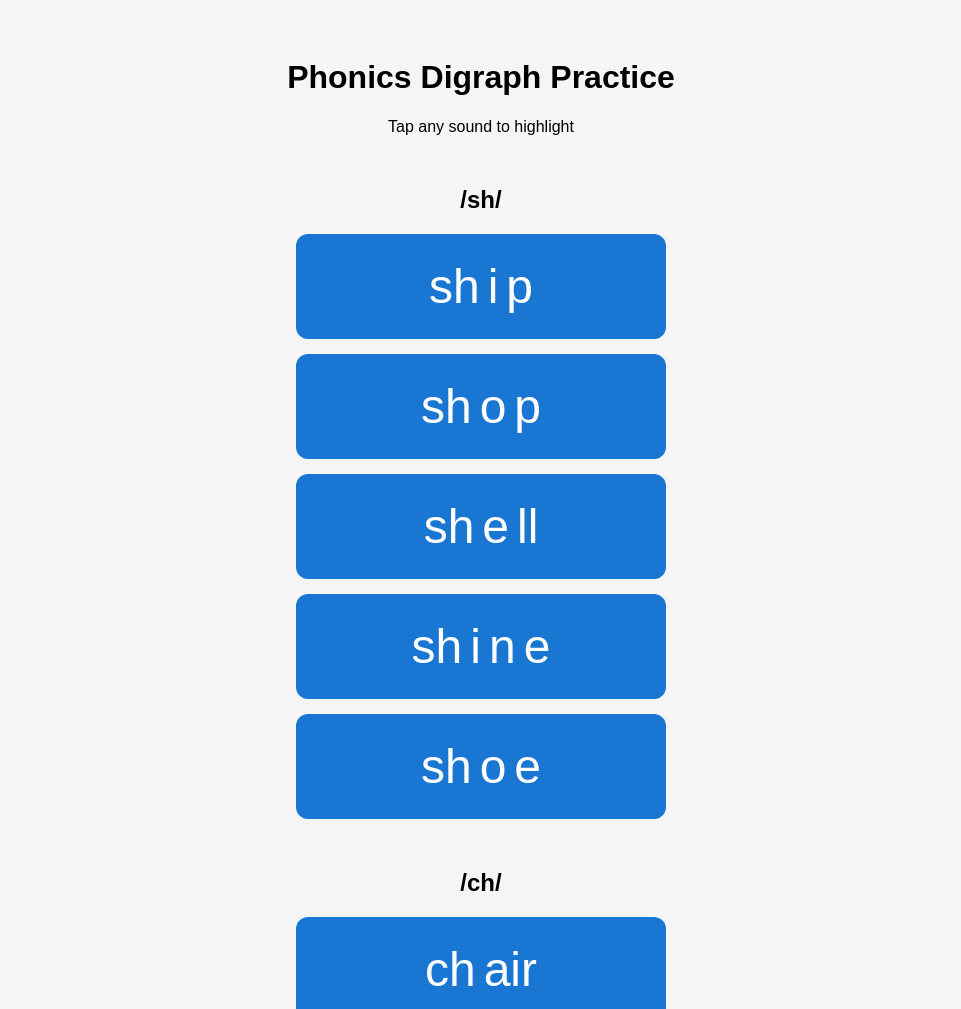
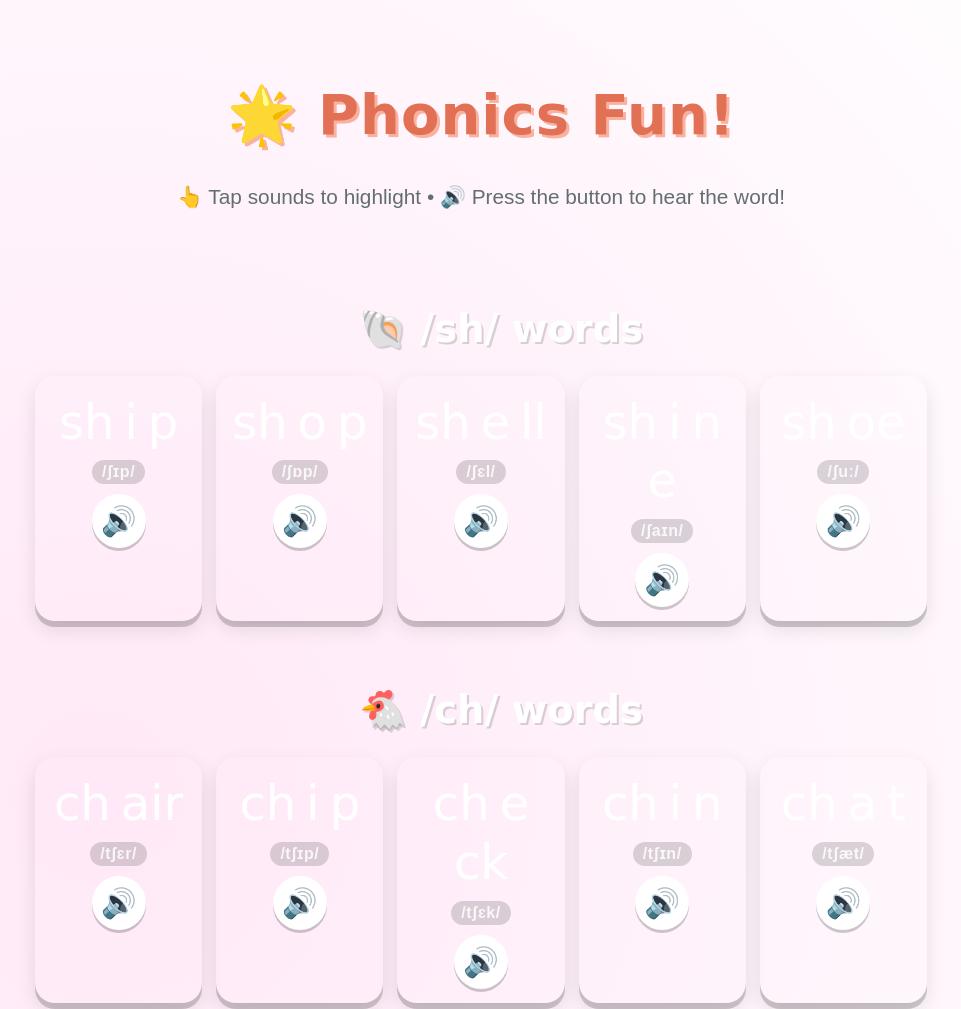
Before and after one commit to athishsreeram/Phonics, a plain HTML site: page digraphs.html in a window 1280 px wide. Shown: the top 1009 px of the page, without its empty margins (159-1120 px from the left). Drawn offline with Linux system fonts and the light colour scheme.

Commit message:
Refactor digraphs.html for improved structure and style

```diff
--- a/digraphs.html
+++ b/digraphs.html
@@ -1,190 +1,419 @@
 <!DOCTYPE html>
-<html>
+
+<html lang="en">
 <head>
 <meta charset="UTF-8">
-<title>Phonics Digraph Practice</title>
+<meta name="viewport" content="width=device-width, initial-scale=1.0, maximum-scale=1.0">
+<title>🌟 Phonics Fun!</title>
+<link href="https://fonts.googleapis.com/css2?family=Nunito:wght@700;800;900&family=Fredoka+One&display=swap" rel="stylesheet">
+<style>
+  :root {
+    --bg: #FFF9EC;
+    --card-sh: #FF6B6B;
+    --card-ch: #FF9F43;
+    --card-th-soft: #54A0FF;
+    --card-th-hard: #5F27CD;
+    --card-ph: #00D2D3;
+    --card-gh: #1DD1A1;
+    --card-wh: #FF6FA2;
+    --card-ck: #F368E0;
+    --card-end: #786fa6;
+    --text-dark: #2d3436;
+    --highlight: #FDCB6E;
+  }
 
-<style>
+- { box-sizing: border-box; margin: 0; padding: 0; }
+
 body {
-  font-family: Arial, sans-serif;
-  text-align: center;
-  background: #f5f5f5;
-  padding: 30px;
+font-family: ‘Nunito’, sans-serif;
+background: var(–bg);
+min-height: 100vh;
+padding: 16px;
+background-image: radial-gradient(circle at 20% 20%, #FFE8F7 0%, transparent 40%),
+radial-gradient(circle at 80% 80%, #E8F4FF 0%, transparent 40%);
 }
 
-h2 {
-  margin-top: 50px;
+header {
+text-align: center;
+padding: 20px 10px 10px;
+}
+
+header h1 {
+font-family: ‘Fredoka One’, cursive;
+font-size: clamp(2rem, 8vw, 3.5rem);
+color: #e17055;
+text-shadow: 3px 3px 0 #fab1a0;
+letter-spacing: 1px;
+}
+
+header p {
+font-size: clamp(1rem, 4vw, 1.3rem);
+color: #636e72;
+margin-top: 6px;
+}
+
+.section {
+margin: 24px auto;
+max-width: 900px;
+}
+
+.section-title {
+font-family: ‘Fredoka One’, cursive;
+font-size: clamp(1.5rem, 6vw, 2.4rem);
+text-align: center;
+margin-bottom: 14px;
+padding: 10px 20px;
+border-radius: 50px;
+display: inline-block;
+width: 100%;
+color: white;
+text-shadow: 2px 2px 0 rgba(0,0,0,0.15);
+}
+
+.cards-grid {
+display: grid;
+grid-template-columns: repeat(auto-fill, minmax(min(160px, 45vw), 1fr));
+gap: 14px;
+padding: 0 4px;
 }
 
 .word-card {
-  background: #1976d2;
-  padding: 25px;
-  margin: 15px auto;
-  width: 320px;
-  border-radius: 12px;
-  font-size: 48px;
+border-radius: 20px;
+padding: 18px 10px 14px;
+text-align: center;
+position: relative;
+box-shadow: 0 6px 0 rgba(0,0,0,0.18), 0 8px 20px rgba(0,0,0,0.1);
+transition: transform 0.1s, box-shadow 0.1s;
+user-select: none;
+cursor: default;
+display: flex;
+flex-direction: column;
+align-items: center;
+gap: 10px;
+}
+
+.word-card:active {
+transform: translateY(3px);
+box-shadow: 0 3px 0 rgba(0,0,0,0.18);
+}
+
+.sounds-row {
+display: flex;
+justify-content: center;
+align-items: center;
+flex-wrap: wrap;
+gap: 2px;
 }
 
 .sound {
-  color: white;
-  cursor: pointer;
-  padding: 2px 4px;
+font-family: ‘Fredoka One’, cursive;
+font-size: clamp(2rem, 8vw, 3rem);
+color: white;
+cursor: pointer;
+padding: 2px 4px;
+border-radius: 8px;
+transition: all 0.15s;
+display: inline-block;
+line-height: 1.1;
+position: relative;
 }
 
-.red {
-  color: red !important;
+.sound:active,
+.sound.tapped {
+color: #FDCB6E;
+transform: scale(1.25);
+text-shadow: 0 0 12px rgba(253,203,110,0.8);
+}
+
+.phonetic-label {
+font-size: clamp(0.75rem, 3vw, 1rem);
+color: rgba(255,255,255,0.85);
+font-weight: 700;
+letter-spacing: 0.5px;
+background: rgba(0,0,0,0.15);
+padding: 3px 10px;
+border-radius: 20px;
+}
+
+.speak-btn {
+background: white;
+border: none;
+border-radius: 50%;
+width: clamp(44px, 12vw, 54px);
+height: clamp(44px, 12vw, 54px);
+font-size: clamp(1.3rem, 5vw, 1.8rem);
+cursor: pointer;
+box-shadow: 0 3px 0 rgba(0,0,0,0.2);
+display: flex;
+align-items: center;
+justify-content: center;
+transition: transform 0.1s, box-shadow 0.1s;
+flex-shrink: 0;
+}
+
+.speak-btn:active {
+transform: scale(0.9) translateY(2px);
+box-shadow: 0 1px 0 rgba(0,0,0,0.2);
+}
+
+.speak-btn.speaking {
+animation: pulse-btn 0.6s ease-in-out infinite alternate;
+}
+
+@keyframes pulse-btn {
+from { transform: scale(1); }
+to   { transform: scale(1.12); }
+}
+
+/* Section colors */
+.sec-sh  .section-title { background: var(–card-sh); }
+.sec-ch  .section-title { background: var(–card-ch); }
+.sec-th-soft .section-title { background: var(–card-th-soft); }
+.sec-th-hard .section-title { background: var(–card-th-hard); }
+.sec-ph  .section-title { background: var(–card-ph); color: #2d3436; text-shadow: none; }
+.sec-gh  .section-title { background: var(–card-gh); color: #2d3436; text-shadow: none; }
+.sec-wh  .section-title { background: var(–card-wh); }
+.sec-ck  .section-title { background: var(–card-ck); }
+.sec-end .section-title { background: var(–card-end); }
+
+.sec-sh  .word-card { background: var(–card-sh); }
+.sec-ch  .word-card { background: var(–card-ch); }
+.sec-th-soft .word-card { background: var(–card-th-soft); }
+.sec-th-hard .word-card { background: var(–card-th-hard); }
+.sec-ph  .word-card { background: var(–card-ph); }
+.sec-gh  .word-card { background: var(–card-gh); }
+.sec-wh  .word-card { background: var(–card-wh); }
+.sec-ck  .word-card { background: var(–card-ck); }
+.sec-end .word-card { background: var(–card-end); }
+
+.sec-ph  .sound,
+.sec-gh  .sound { color: #2d3436; }
+.sec-ph  .speak-btn,
+.sec-gh  .speak-btn { background: rgba(255,255,255,0.7); }
+
+@media (max-width: 480px) {
+body { padding: 10px; }
+.cards-grid { gap: 10px; }
+}
+
+.bounce-in {
+animation: bounceIn 0.4s cubic-bezier(0.36, 0.07, 0.19, 0.97);
+}
+@keyframes bounceIn {
+0%   { transform: scale(1); }
+30%  { transform: scale(1.15); }
+60%  { transform: scale(0.95); }
+100% { transform: scale(1); }
+}
+
+footer {
+text-align: center;
+padding: 30px 10px 16px;
+color: #b2bec3;
+font-size: 0.9rem;
 }
 </style>
+
 </head>
-
 <body>
 
-<h1>Phonics Digraph Practice</h1>
-<p>Tap any sound to highlight</p>
+<header>
+  <h1>🌟 Phonics Fun!</h1>
+  <p>👆 Tap sounds to highlight &bull; 🔊 Press the button to hear the word!</p>
+</header>
 
-<!-- SH -->
-<h2>/sh/</h2>
+<div id="app"></div>
 
-<div class="word-card"><span class="sound">sh</span><span class="sound">i</span><span class="sound">p</span></div>
-<div class="word-card"><span class="sound">sh</span><span class="sound">o</span><span class="sound">p</span></div>
-<div class="word-card"><span class="sound">sh</span><span class="sound">e</span><span class="sound">ll</span></div>
-<div class="word-card"><span class="sound">sh</span><span class="sound">i</span><span class="sound">n</span><span class="sound">e</span></div>
-<div class="word-card"><span class="sound">sh</span><span class="sound">o</span><span class="sound">e</span></div>
-
-<!-- CH -->
-<h2>/ch/</h2>
-
-<div class="word-card"><span class="sound">ch</span><span class="sound">air</span></div>
-<div class="word-card"><span class="sound">ch</span><span class="sound">i</span><span class="sound">p</span></div>
-<div class="word-card"><span class="sound">ch</span><span class="sound">e</span><span class="sound">ck</span></div>
-<div class="word-card"><span class="sound">ch</span><span class="sound">i</span><span class="sound">n</span></div>
-<div class="word-card"><span class="sound">ch</span><span class="sound">a</span><span class="sound">t</span></div>
-
-<!-- TH SOFT -->
-<h2>/th/ (soft)</h2>
-
-<div class="word-card"><span class="sound">th</span><span class="sound">i</span><span class="sound">n</span></div>
-<div class="word-card"><span class="sound">th</span><span class="sound">i</span><span class="sound">ck</span></div>
-<div class="word-card"><span class="sound">th</span><span class="sound">i</span><span class="sound">ng</span></div>
-<div class="word-card"><span class="sound">th</span><span class="sound">u</span><span class="sound">mb</span></div>
-<div class="word-card"><span class="sound">th</span><span class="sound">r</span><span class="sound">ee</span></div>
-
-<!-- TH HARD -->
-<h2>/th/ (hard)</h2>
-
-<div class="word-card"><span class="sound">th</span><span class="sound">i</span><span class="sound">s</span></div>
-<div class="word-card"><span class="sound">th</span><span class="sound">a</span><span class="sound">t</span></div>
-<div class="word-card"><span class="sound">th</span><span class="sound">e</span></div>
-<div class="word-card"><span class="sound">th</span><span class="sound">o</span><span class="sound">se</span></div>
-<div class="word-card"><span class="sound">th</span><span class="sound">e</span><span class="sound">n</span></div>
-
-<!-- PH -->
-<h2>/ph/ (f sound)</h2>
-
-<div class="word-card"><span class="sound">ph</span><span class="sound">o</span><span class="sound">ne</span></div>
-<div class="word-card"><span class="sound">ph</span><span class="sound">o</span><span class="sound">to</span></div>
-<div class="word-card"><span class="sound">ph</span><span class="sound">i</span><span class="sound">sh</span></div>
-<div class="word-card"><span class="sound">ph</span><span class="sound">o</span><span class="sound">nic</span></div>
-<div class="word-card"><span class="sound">ph</span><span class="sound">a</span><span class="sound">se</span></div>
-
-<!-- GH -->
-<h2>/gh/</h2>
-
-<div class="word-card"><span class="sound">l</span><span class="sound">i</span><span class="sound">gh</span><span class="sound">t</span></div>
-<div class="word-card"><span class="sound">n</span><span class="sound">i</span><span class="sound">gh</span><span class="sound">t</span></div>
-<div class="word-card"><span class="sound">r</span><span class="sound">i</span><span class="sound">gh</span><span class="sound">t</span></div>
-<div class="word-card"><span class="sound">hi</span><span class="sound">gh</span></div>
-<div class="word-card"><span class="sound">si</span><span class="sound">gh</span></div>
-
-<!-- WH -->
-<h2>/wh/</h2>
-
-<div class="word-card"><span class="sound">wh</span><span class="sound">a</span><span class="sound">t</span></div>
-<div class="word-card"><span class="sound">wh</span><span class="sound">e</span><span class="sound">n</span></div>
-<div class="word-card"><span class="sound">wh</span><span class="sound">i</span><span class="sound">ch</span></div>
-<div class="word-card"><span class="sound">wh</span><span class="sound">e</span><span class="sound">el</span></div>
-<div class="word-card"><span class="sound">wh</span><span class="sound">y</span></div>
-
-<!-- CK -->
-<h2>/ck/</h2>
-
-<div class="word-card"><span class="sound">b</span><span class="sound">a</span><span class="sound">ck</span></div>
-<div class="word-card"><span class="sound">l</span><span class="sound">u</span><span class="sound">ck</span></div>
-<div class="word-card"><span class="sound">du</span><span class="sound">ck</span></div>
-<div class="word-card"><span class="sound">ro</span><span class="sound">ck</span></div>
-<div class="word-card"><span class="sound">so</span><span class="sound">ck</span></div>
-
-
-<!-- DIGRAPH ENDING WORDS -->
-<h2>Digraph Ending Words Practice</h2>
-
-<!-- SH ending -->
-<div class="word-card">
-  <span class="sound">f</span><span class="sound">i</span><span class="sound">sh</span>
-</div>
-
-<div class="word-card">
-  <span class="sound">d</span><span class="sound">i</span><span class="sound">sh</span>
-</div>
-
-<!-- CH ending -->
-<div class="word-card">
-  <span class="sound">r</span><span class="sound">i</span><span class="sound">ch</span>
-</div>
-
-<div class="word-card">
-  <span class="sound">m</span><span class="sound">a</span><span class="sound">t</span><span class="sound">ch</span>
-</div>
-
-<!-- TH ending -->
-<div class="word-card">
-  <span class="sound">b</span><span class="sound">a</span><span class="sound">th</span>
-</div>
-
-<div class="word-card">
-  <span class="sound">w</span><span class="sound">i</span><span class="sound">th</span>
-</div>
-
-<!-- CK ending -->
-<div class="word-card">
-  <span class="sound">b</span><span class="sound">a</span><span class="sound">ck</span>
-</div>
-
-<div class="word-card">
-  <span class="sound">du</span><span class="sound">ck</span>
-</div>
-
-<!-- GH ending -->
-<div class="word-card">
-  <span class="sound">lau</span><span class="sound">gh</span>
-</div>
-
-<div class="word-card">
-  <span class="sound">tou</span><span class="sound">gh</span>
-</div>
-
-<!-- PH ending -->
-<div class="word-card">
-  <span class="sound">ra</span><span class="sound">ph</span>
-</div>
-
-<div class="word-card">
-  <span class="sound">jo</span><span class="sound">se</span><span class="sound">ph</span>
-</div>
-
+<footer>Keep practising — you're doing amazing! ⭐</footer>
 
 <script>
-document.querySelectorAll(".sound").forEach(sound => {
-  sound.addEventListener("click", function(e) {
-    e.stopPropagation();
+const sections = [
+  {
+    id: 'sh', label: '🐚 /sh/ words', secClass: 'sec-sh',
+    words: [
+      { text: 'ship',  parts: ['sh','i','p'],     phonetic: '/ʃɪp/' },
+      { text: 'shop',  parts: ['sh','o','p'],     phonetic: '/ʃɒp/' },
+      { text: 'shell', parts: ['sh','e','ll'],    phonetic: '/ʃɛl/' },
+      { text: 'shine', parts: ['sh','i','n','e'], phonetic: '/ʃaɪn/' },
+      { text: 'shoe',  parts: ['sh','oe'],        phonetic: '/ʃuː/' },
+    ]
+  },
+  {
+    id: 'ch', label: '🐔 /ch/ words', secClass: 'sec-ch',
+    words: [
+      { text: 'chair', parts: ['ch','air'],      phonetic: '/tʃɛr/' },
+      { text: 'chip',  parts: ['ch','i','p'],    phonetic: '/tʃɪp/' },
+      { text: 'check', parts: ['ch','e','ck'],   phonetic: '/tʃɛk/' },
+      { text: 'chin',  parts: ['ch','i','n'],    phonetic: '/tʃɪn/' },
+      { text: 'chat',  parts: ['ch','a','t'],    phonetic: '/tʃæt/' },
+    ]
+  },
+  {
+    id: 'th-soft', label: '👅 /th/ soft', secClass: 'sec-th-soft',
+    words: [
+      { text: 'thin',  parts: ['th','i','n'],    phonetic: '/θɪn/' },
+      { text: 'thick', parts: ['th','i','ck'],   phonetic: '/θɪk/' },
+      { text: 'thing', parts: ['th','i','ng'],   phonetic: '/θɪŋ/' },
+      { text: 'thumb', parts: ['th','u','mb'],   phonetic: '/θʌm/' },
+      { text: 'three', parts: ['th','r','ee'],   phonetic: '/θriː/' },
+    ]
+  },
+  {
+    id: 'th-hard', label: '👄 /th/ hard', secClass: 'sec-th-hard',
+    words: [
+      { text: 'this',  parts: ['th','i','s'],    phonetic: '/ðɪs/' },
+      { text: 'that',  parts: ['th','a','t'],    phonetic: '/ðæt/' },
+      { text: 'the',   parts: ['th','e'],        phonetic: '/ðə/' },
+      { text: 'those', parts: ['th','o','se'],   phonetic: '/ðoʊz/' },
+      { text: 'then',  parts: ['th','e','n'],    phonetic: '/ðɛn/' },
+    ]
+  },
+  {
+    id: 'ph', label: '📞 /ph/ = f sound', secClass: 'sec-ph',
+    words: [
+      { text: 'phone', parts: ['ph','o','ne'],   phonetic: '/foʊn/' },
+      { text: 'photo', parts: ['ph','o','to'],   phonetic: '/ˈfoʊ.toʊ/' },
+      { text: 'phish', parts: ['ph','i','sh'],   phonetic: '/fɪʃ/' },
+      { text: 'phonic',parts: ['ph','o','nic'],  phonetic: '/ˈfɒn.ɪk/' },
+      { text: 'phase', parts: ['ph','a','se'],   phonetic: '/feɪz/' },
+    ]
+  },
+  {
+    id: 'gh', label: '✨ /gh/ silent', secClass: 'sec-gh',
+    words: [
+      { text: 'light', parts: ['l','i','gh','t'], phonetic: '/laɪt/' },
+      { text: 'night', parts: ['n','i','gh','t'], phonetic: '/naɪt/' },
+      { text: 'right', parts: ['r','i','gh','t'], phonetic: '/raɪt/' },
+      { text: 'high',  parts: ['hi','gh'],        phonetic: '/haɪ/' },
+      { text: 'sigh',  parts: ['si','gh'],        phonetic: '/saɪ/' },
+    ]
+  },
+  {
+    id: 'wh', label: '💨 /wh/ words', secClass: 'sec-wh',
+    words: [
+      { text: 'what',  parts: ['wh','a','t'],    phonetic: '/wɒt/' },
+      { text: 'when',  parts: ['wh','e','n'],    phonetic: '/wɛn/' },
+      { text: 'which', parts: ['wh','i','ch'],   phonetic: '/wɪtʃ/' },
+      { text: 'wheel', parts: ['wh','ee','l'],   phonetic: '/wiːl/' },
+      { text: 'why',   parts: ['wh','y'],        phonetic: '/waɪ/' },
+    ]
+  },
+  {
+    id: 'ck', label: '🔑 /ck/ words', secClass: 'sec-ck',
+    words: [
+      { text: 'back',  parts: ['b','a','ck'],    phonetic: '/bæk/' },
+      { text: 'luck',  parts: ['l','u','ck'],    phonetic: '/lʌk/' },
+      { text: 'duck',  parts: ['du','ck'],       phonetic: '/dʌk/' },
+      { text: 'rock',  parts: ['ro','ck'],       phonetic: '/rɒk/' },
+      { text: 'sock',  parts: ['so','ck'],       phonetic: '/sɒk/' },
+    ]
+  },
+  {
+    id: 'end', label: '🎯 Digraph Endings!', secClass: 'sec-end',
+    words: [
+      { text: 'fish',   parts: ['f','i','sh'],      phonetic: '/fɪʃ/' },
+      { text: 'dish',   parts: ['d','i','sh'],      phonetic: '/dɪʃ/' },
+      { text: 'rich',   parts: ['r','i','ch'],      phonetic: '/rɪtʃ/' },
+      { text: 'match',  parts: ['m','a','t','ch'],  phonetic: '/mætʃ/' },
+      { text: 'bath',   parts: ['b','a','th'],      phonetic: '/bæθ/' },
+      { text: 'with',   parts: ['w','i','th'],      phonetic: '/wɪð/' },
+      { text: 'back',   parts: ['b','a','ck'],      phonetic: '/bæk/' },
+      { text: 'duck',   parts: ['du','ck'],         phonetic: '/dʌk/' },
+      { text: 'laugh',  parts: ['lau','gh'],        phonetic: '/lɑːf/' },
+      { text: 'tough',  parts: ['tou','gh'],        phonetic: '/tʌf/' },
+    ]
+  },
+];
 
-    this.classList.add("red");
+function buildPage() {
+  const app = document.getElementById('app');
 
-    setTimeout(() => {
-      this.classList.remove("red");
-    }, 3000);
+  sections.forEach(sec => {
+    const section = document.createElement('div');
+    section.className = `section ${sec.secClass}`;
+
+    const h2 = document.createElement('h2');
+    h2.className = 'section-title';
+    h2.textContent = sec.label;
+    section.appendChild(h2);
+
+    const grid = document.createElement('div');
+    grid.className = 'cards-grid';
+
+    sec.words.forEach(word => {
+      const card = document.createElement('div');
+      card.className = 'word-card';
+
+      // Sounds row
+      const soundsRow = document.createElement('div');
+      soundsRow.className = 'sounds-row';
+      word.parts.forEach(part => {
+        const s = document.createElement('span');
+        s.className = 'sound';
+        s.textContent = part;
+        s.addEventListener('click', (e) => {
+          e.stopPropagation();
+          s.classList.add('tapped');
+          s.classList.add('bounce-in');
+          setTimeout(() => {
+            s.classList.remove('tapped');
+            s.classList.remove('bounce-in');
+          }, 600);
+        });
+        soundsRow.appendChild(s);
+      });
+
+      // Phonetic label
+      const label = document.createElement('div');
+      label.className = 'phonetic-label';
+      label.textContent = word.phonetic;
+
+      // Speak button
+      const btn = document.createElement('button');
+      btn.className = 'speak-btn';
+      btn.setAttribute('aria-label', `Hear ${word.text}`);
+      btn.textContent = '🔊';
+      btn.addEventListener('click', (e) => {
+        e.stopPropagation();
+        speakWord(word.text, btn);
+      });
+
+      card.appendChild(soundsRow);
+      card.appendChild(label);
+      card.appendChild(btn);
+      grid.appendChild(card);
+    });
+
+    section.appendChild(grid);
+    app.appendChild(section);
   });
-});
+}
+
+function speakWord(text, btn) {
+  if (!window.speechSynthesis) return;
+  window.speechSynthesis.cancel();
+
+  const utter = new SpeechSynthesisUtterance(text);
+  utter.rate = 0.75;
+  utter.pitch = 1.1;
+  utter.volume = 1;
+
+  btn.classList.add('speaking');
+  btn.textContent = '🎵';
+
+  utter.onend = () => {
+    btn.classList.remove('speaking');
+    btn.textContent = '🔊';
+  };
+  utter.onerror = () => {
+    btn.classList.remove('speaking');
+    btn.textContent = '🔊';
+  };
+
+  window.speechSynthesis.speak(utter);
+}
+
+buildPage();
 </script>
 
 </body>
```
